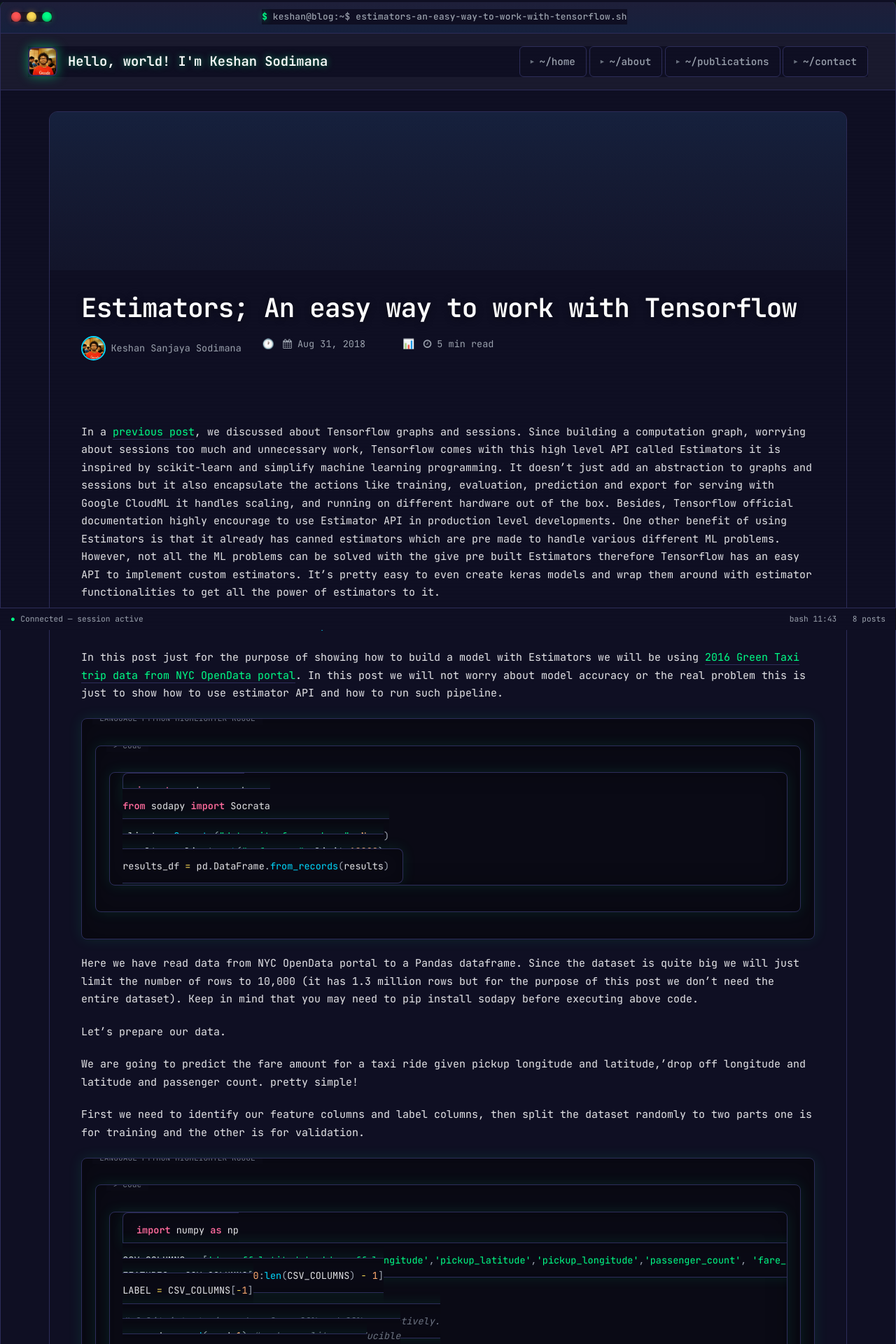
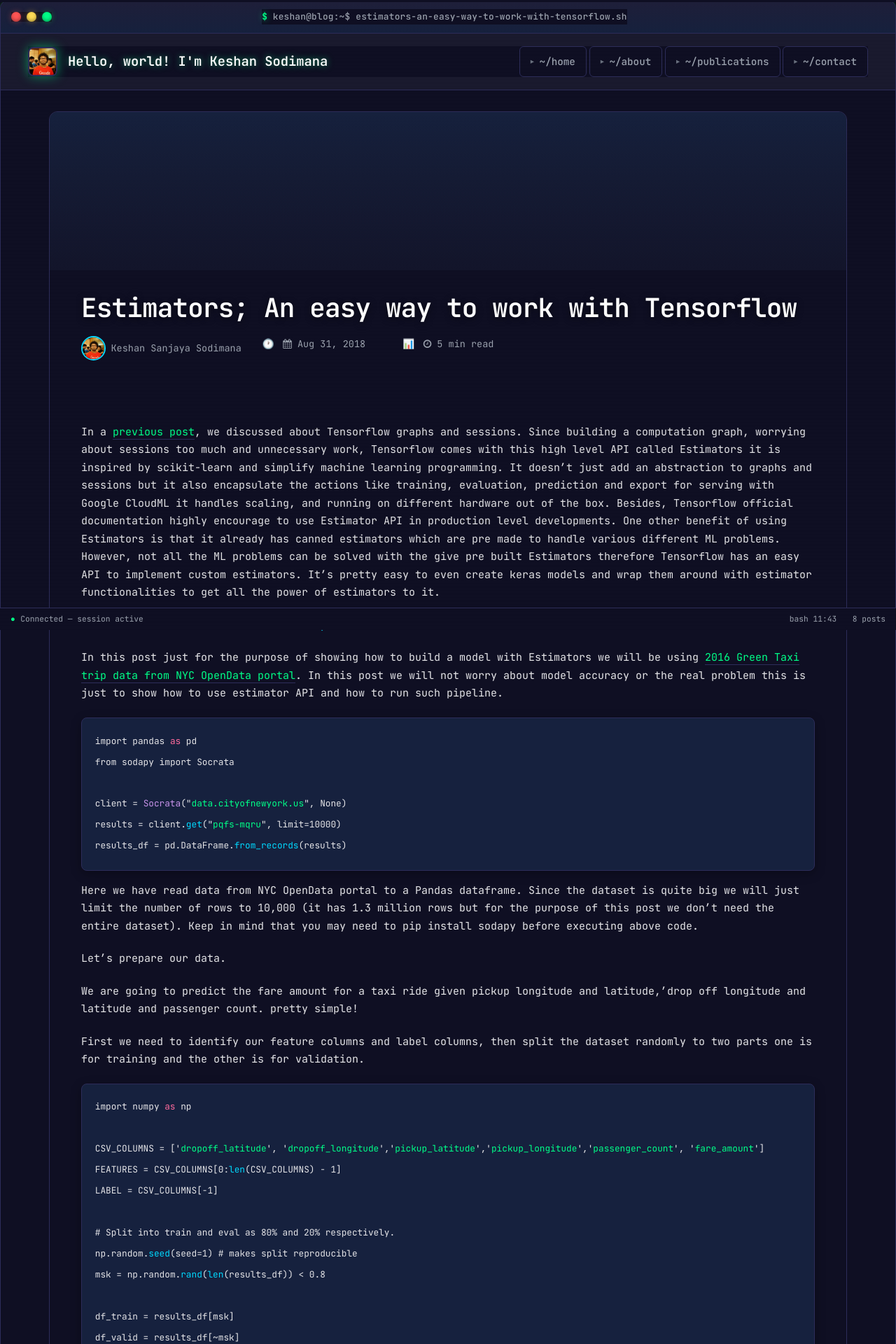
Before and after one commit to keshan/keshan.github.io, a Jekyll site: the page built from _posts/2018-08-29-Tensorflow-estimators.md, in a window 1280 px wide. Shown: the top 1920 px of the page at 70% size. Built offline with Jekyll 4.4.1, drawn with Linux system fonts in a browser that asks for light colours; comment, search, counter and statistics services are not loaded.

Commit message:
Simplify syntax highlighting and add image/table styling

```diff
--- a/assets/css/terminal-theme.css
+++ b/assets/css/terminal-theme.css
@@ -2911,16 +2911,11 @@ a:hover .fa {
   animation: heartbeat 1.5s ease-in-out infinite;
 }
 
-@keyframes heartbeat {
-  0%, 100% { transform: scale(1); }
-  50% { transform: scale(1.2); }
-}
-
 /* Inline code */
 code {
   font-family: var(--term-font) !important;
-  background: #0a0a15 !important;
-  color: #ffab70 !important;
+  background: var(--term-bg-tertiary) !important;
+  color: var(--term-orange) !important;
   padding: 0.2rem 0.5rem !important;
   border-radius: 4px !important;
   font-size: 0.9em !important;
@@ -2928,14 +2923,12 @@ code {
 }
 
 pre {
-  background: #0a0a15 !important;
+  background: var(--term-bg-tertiary) !important;
   border: 1px solid var(--term-border) !important;
   border-radius: 8px !important;
   padding: 1.25rem !important;
   overflow-x: auto !important;
-  box-shadow:
-    inset 0 0 30px rgba(0, 0, 0, 0.3),
-    0 0 20px rgba(0, 255, 136, 0.1) !important;
+  box-shadow: 0 4px 15px rgba(0, 0, 0, 0.3) !important;
 }
 
 pre code {
@@ -2947,236 +2940,75 @@ pre code {
   line-height: 1.6 !important;
 }
 
-/* ========================================
-   SYNTAX HIGHLIGHTING - Terminal Theme
-   ======================================== */
-
-.highlight,
-pre code,
-.code-block,
-.highlighter-rouge {
-  background: #0a0a15 !important;
+/* Basic syntax highlighting for code blocks */
+.highlight .k,
+.highlight .keyword { color: var(--term-pink) !important; }
+.highlight .nb,
+.highlight .builtin { color: var(--term-cyan) !important; }
+.highlight .s,
+.highlight .string { color: var(--term-green) !important; }
+.highlight .m,
+.highlight .number { color: var(--term-orange) !important; }
+.highlight .c,
+.highlight .comment { color: var(--term-text-muted) !important; font-style: italic; }
+.highlight .nc,
+.highlight .class { color: var(--term-purple) !important; }
+.highlight .nf,
+.highlight .function { color: var(--term-cyan) !important; }
+.highlight .err { color: var(--term-red) !important; }
+
+/* Images in posts */
+.post-content img,
+.article-content img,
+.article-page img {
+  max-width: 100% !important;
+  height: auto !important;
+  border-radius: 8px !important;
   border: 1px solid var(--term-border) !important;
-  border-radius: 8px !important;
-  padding: 1rem 1.25rem !important;
-  overflow-x: auto !important;
-  font-family: var(--term-font) !important;
-  font-size: 0.9rem !important;
-  line-height: 1.6 !important;
   margin: 1.5rem 0 !important;
-  position: relative;
-  box-shadow:
-    inset 0 0 30px rgba(0, 0, 0, 0.3),
-    0 0 20px rgba(0, 255, 136, 0.1) !important;
-}
-
-.highlight::before {
-  content: '> code';
-  position: absolute;
-  top: -10px;
-  left: 15px;
-  background: #0a0a15;
-  padding: 0 10px;
-  color: var(--term-text-muted);
-  font-size: 0.75rem;
-  font-family: var(--term-font);
-}
-
-.language-python.highlighter-rouge::before,
-.language-bash.highlighter-rouge::before,
-.language-javascript.highlighter-rouge::before,
-.language-ruby.highlighter-rouge::before,
-.language-css.highlighter-rouge::before,
-.language-html.highlighter-rouge::before,
-.language-yaml.highlighter-rouge::before,
-.language-json.highlighter-rouge::before {
-  content: attr(class);
-  position: absolute;
-  top: -10px;
-  left: 15px;
-  background: #0a0a15;
-  padding: 0 10px;
-  color: var(--term-text-muted);
-  font-size: 0.75rem;
-  font-family: var(--term-font);
-  text-transform: uppercase;
-}
-
-.highlight .c,
-.highlight .cm,
-.highlight .c1,
-.highlight .cp,
-.highlight .cs,
-.highlight .comment {
-  color: #6b7280 !important;
-  font-style: italic !important;
-}
-
-.highlight .err,
-.highlight .error {
-  color: #ff5555 !important;
-  background: rgba(255, 85, 85, 0.1) !important;
-}
-
-.highlight .k,
-.highlight .kn,
-.highlight .kd,
-.highlight .kc,
-.highlight .kr,
-.highlight .kp,
-.highlight .keyword {
-  color: #ff6b9d !important;
-  font-weight: 600 !important;
-}
-
-.highlight .o,
-.highlight .operator {
-  color: #ffdd57 !important;
-}
-
-.highlight .na,
-.highlight .nb,
-.highlight .nc,
-.highlight .nd,
-.highlight .ne,
-.highlight .nf,
-.highlight .ni,
-.highlight .nn,
-.highlight .nt,
-.highlight .nv,
-.highlight .vc,
-.highlight .vg,
-.highlight .vi,
-.highlight .name {
-  color: #00d9ff !important;
-}
-
-.highlight .m,
-.highlight .mf,
-.highlight .mh,
-.highlight .mi,
-.highlight .mo,
-.highlight .ml,
-.highlight .literal {
-  color: #ffab70 !important;
-}
-
-.highlight .s,
-.highlight .sb,
-.highlight .sc,
-.highlight .sd,
-.highlight .s2,
-.highlight .s1,
-.highlight .se,
-.highlight .sh,
-.highlight .si,
-.highlight .sx,
-.highlight .sr,
-.highlight .ss,
-.highlight .string {
-  color: #00ff88 !important;
-}
-
-.highlight .p,
-.highlight .punctuation {
-  color: #9ca3af !important;
-}
-
-.highlight .n,
-.highlight .variable {
-  color: #e4e4e7 !important;
-}
-
-.highlight .f,
-.highlight .function {
-  color: #c792ea !important;
-}
-
-.highlight .tp,
-.highlight .type {
-  color: #ffab70 !important;
-}
-
-.highlight .attr,
-.highlight .attribute {
-  color: #00d9ff !important;
-}
-
-.highlight .tag {
-  color: #ff6b9d !important;
-}
-
-.highlight .h,
-.highlight .heading,
-.highlight .title {
-  color: #00d9ff !important;
-  font-weight: 600 !important;
-}
-
-.highlight .dl,
-.highlight .doctag {
-  color: #00ff88 !important;
-}
-
-.highlight .bp,
-.highlight .builtin {
-  color: #ffab70 !important;
-}
-
-.highlight .x,
-.highlight .other {
-  color: #ff6b9d !important;
-}
-
-.highlight .w,
-.highlight .whitespace {
-  color: #4b5563 !important;
-}
-
-.highlight .gd,
-.highlight .deleted {
-  color: #ff5555 !important;
-  text-decoration: line-through !important;
-}
-
-.highlight .gi,
-.highlight .inserted {
-  color: #00ff88 !important;
-}
-
-.highlight .ge {
-  font-style: italic !important;
-}
-
-.highlight .gs {
-  font-weight: bold !important;
-}
-
-.highlight .gu {
-  color: #ffab70 !important;
-}
-
-.highlight .gt {
-  color: #ff5555 !important;
-}
-
-.highlight .gr {
-  color: #ff5555 !important;
-}
-
-.highlight .go {
-  color: #6b7280 !important;
-}
-
-.highlight .gp {
-  color: #9ca3af !important;
-}
-
-/* Line numbers (if enabled) */
-.highlight .lineno {
-  color: #4b5563 !important;
-  user-select: none;
-  padding-right: 1rem;
-  border-right: 1px solid #2d2d5a;
-  margin-right: 1rem;
-}
+  display: block;
+}
+
+/* Tables in posts */
+.post-content table,
+.article-content table,
+.article-page table {
+  width: 100% !important;
+  border-collapse: collapse !important;
+  margin: 1.5rem 0 !important;
+}
+
+.post-content table th,
+.article-content table th,
+.article-page table th {
+  background: var(--term-bg-tertiary) !important;
+  color: var(--term-cyan) !important;
+  padding: 0.75rem !important;
+  border: 1px solid var(--term-border) !important;
+  text-align: left !important;
+}
+
+.post-content table td,
+.article-content table td,
+.article-page table td {
+  padding: 0.75rem !important;
+  border: 1px solid var(--term-border) !important;
+  color: var(--term-text) !important;
+}
+
+.post-content table tr:hover,
+.article-content table tr:hover,
+.article-page table tr:hover {
+  background: rgba(0, 255, 136, 0.05) !important;
+}
+
+/* Blockquotes in posts */
+.post-content blockquote,
+.article-content blockquote,
+.article-page blockquote {
+  border-left: 3px solid var(--term-green) !important;
+  margin: 1.5rem 0 !important;
+  padding: 0.5rem 1.5rem !important;
+  background: rgba(0, 255, 136, 0.05) !important;
+  color: var(--term-text-dim) !important;
+}
```
